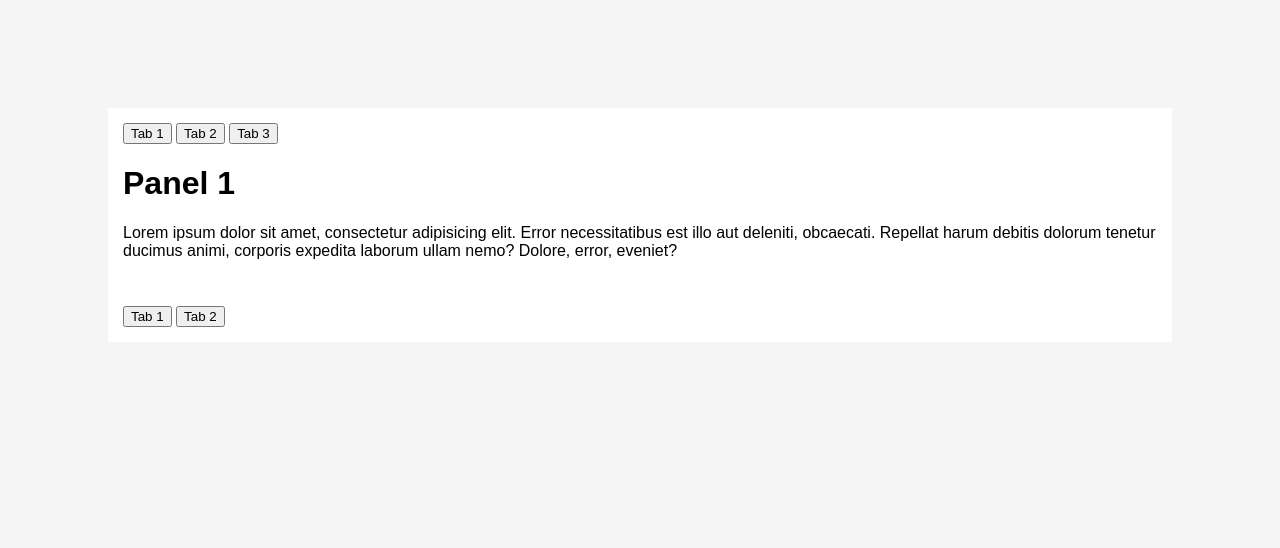
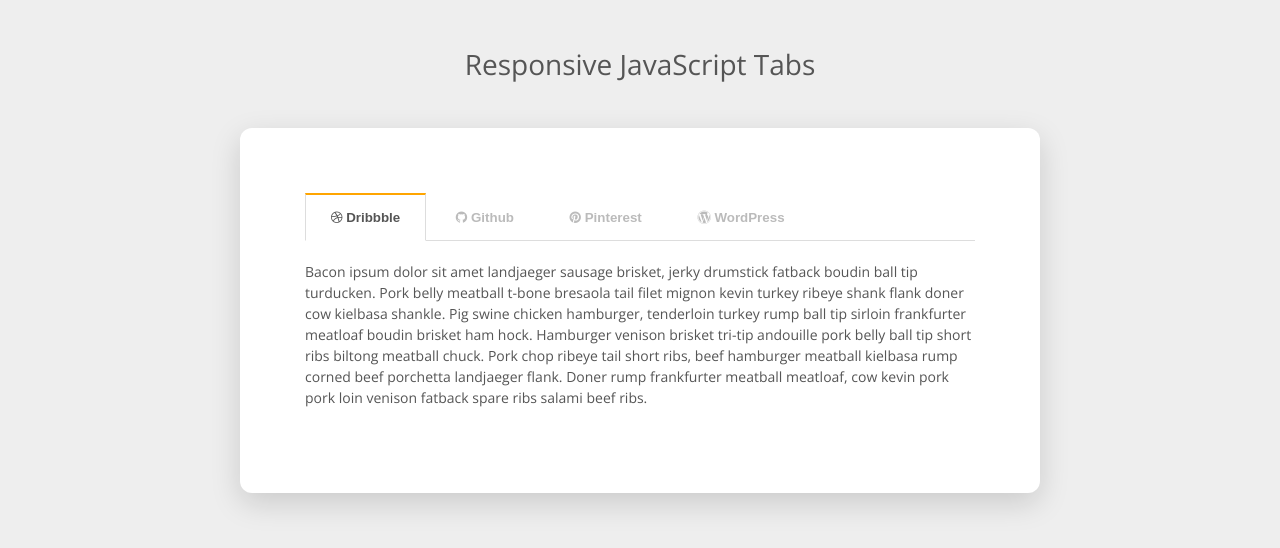
Before and after one commit to rearmustak/kingtab, a plain HTML site: page index.html in a window 1280 px wide. Drawn offline with nearby package versions, Linux system fonts and the light colour scheme.

Commit message:
Fixed some design issue

```diff
--- a/index.html
+++ b/index.html
@@ -3,53 +3,40 @@
 <head>
 	<meta charset="UTF-8">
 	<title>Es6 Bangla</title>
+	<link rel="stylesheet" href="https://fonts.googleapis.com/css?family=Open+Sans:400,600,700">
+	<link rel="stylesheet" href="https://maxcdn.bootstrapcdn.com/font-awesome/4.7.0/css/font-awesome.min.css">
 	<link rel="stylesheet" href="style.css">
 </head>
 <body>
 
+	<h1>Responsive JavaScript Tabs</h1>
 
-
-	<div class="tab-widget">
+	<main>
+		<div class="tab-widget">
 		<div class="tabs">
-			<button>Tab 1</button>
-			<button>Tab 2</button>
-			<button>Tab 3</button>
+			<button><i class="fa fa-dribbble"></i> Dribbble</button>
+			<button><i class="fa fa-github"></i> Github</button>
+			<button><i class="fa fa-pinterest"></i> Pinterest</button>
+			<button><i class="fa fa-wordpress"></i> WordPress</button>
 		</div>
 		<div class="panels">
 			<div>
-				<h1>Panel 1</h1>
+				<p>Bacon ipsum dolor sit amet landjaeger sausage brisket, jerky drumstick fatback boudin ball tip turducken. Pork belly meatball t-bone bresaola tail filet mignon kevin turkey ribeye shank flank doner cow kielbasa shankle. Pig swine chicken hamburger, tenderloin turkey rump ball tip sirloin frankfurter meatloaf boudin brisket ham hock. Hamburger venison brisket tri-tip andouille pork belly ball tip short ribs biltong meatball chuck. Pork chop ribeye tail short ribs, beef hamburger meatball kielbasa rump corned beef porchetta landjaeger flank. Doner rump frankfurter meatball meatloaf, cow kevin pork pork loin venison fatback spare ribs salami beef ribs.</p>
+			</div>
+			<div>
+				<p>Pig swine chicken hamburger, tenderloin turkey rump ball tip sirloin frankfurter meatloaf boudin brisket ham hock. Hamburger venison brisket tri-tip andouille pork belly ball tip short ribs biltong meatball chuck. Pork chop ribeye tail short ribs, beef hamburger meatball kielbasa rump corned beef porchetta landjaeger flank. Doner rump frankfurter meatball meatloaf, cow kevin pork pork loin venison fatback spare ribs salami beef ribs.</p>
+			</div>
+			<div>
+				<p>Lorem ipsum dolor sit amet, consectetur adipisicing elit. Error necessitatibus est illo aut deleniti, obcaecati. Repellat harum debitis dolorum tenetur ducimus animi, corporis expedita laborum ullam nemo? Dolore, error, eveniet?</p>
+
 				<p>Lorem ipsum dolor sit amet, consectetur adipisicing elit. Error necessitatibus est illo aut deleniti, obcaecati. Repellat harum debitis dolorum tenetur ducimus animi, corporis expedita laborum ullam nemo? Dolore, error, eveniet?</p>
 			</div>
 			<div>
-				<h1>Panel 2</h1>
-				<p>Lorem ipsum dolor sit amet, consectetur adipisicing elit. Error necessitatibus est illo aut deleniti, obcaecati. Repellat harum debitis dolorum tenetur ducimus animi, corporis expedita laborum ullam nemo? Dolore, error, eveniet?</p>
-			</div>
-			<div>
-				<h1>Panel 3</h1>
 				<p>Lorem ipsum dolor sit amet, consectetur adipisicing elit. Error necessitatibus est illo aut deleniti, obcaecati. Repellat harum debitis dolorum tenetur ducimus animi, corporis expedita laborum ullam nemo? Dolore, error, eveniet?</p>
 			</div>
 		</div>
 	</div>
-
-
-
-
-	<div class="tab-widget">
-		<div class="tabs">
-			<button>Tab 1</button>
-			<button>Tab 2</button>
-		</div>
-		<div class="panels">
-			<div>
-				<h1>Panel 1</h1>
-				<p>Lorem ipsum dolor sit amet, consectetur adipisicing elit. Error necessitatibus est illo aut deleniti, obcaecati. Repellat harum debitis dolorum tenetur ducimus animi, corporis expedita laborum ullam nemo? Dolore, error, eveniet?</p>
-			</div>
-			<div>
-				<h1>Panel 2</h1>
-				<p>Lorem ipsum dolor sit amet, consectetur adipisicing elit. Error necessitatibus est illo aut deleniti, obcaecati. Repellat harum debitis dolorum tenetur ducimus animi, corporis expedita laborum ullam nemo? Dolore, error, eveniet?</p>
-			</div>
-		</div>
-	</div>
+	</main>
 
 
 
--- a/style.css
+++ b/style.css
@@ -1,7 +1,44 @@
-body{
-	padding: 100px;
-	background-color: whitesmoke;
-	font-family: arial;
+*, *:before, *:after {
+  margin: 0;
+  padding: 0;
+  box-sizing: border-box;
+}
+
+html, body {
+  height: 100vh;
+}
+
+a,
+button:hover,
+button:focus {
+	outline: none;
+}
+
+body {
+  font: 14px/1 'Open Sans', sans-serif;
+  color: #555;
+  background: #eee;
+}
+
+h1 {
+  padding: 50px 0;
+  font-weight: 400;
+  text-align: center;
+}
+
+p {
+  margin: 0 0 20px;
+  line-height: 1.5;
+}
+
+main {
+  min-width: 320px;
+  max-width: 800px;
+  padding: 50px;
+  margin: 0 auto;
+  background: #fff;
+  box-shadow: 0 10px 30px rgba(0,0,0,0.15);
+  border-radius: 12px;
 }
 
 .tab-widget{
@@ -15,3 +52,31 @@ body{
 .panels .active{
 	display: block;
 }
+
+.panels {
+  padding: 20px 0 0;
+  border-top: 1px solid #ddd;
+}
+
+
+.tabs button {
+  display: inline-block;
+  margin: 0 0 -1px;
+  padding: 15px 25px;
+  font-weight: 600;
+  text-align: center;
+  color: #bbb;
+  background-color: transparent;
+  cursor: pointer;
+  border: 1px solid transparent;
+}
+.tabs button:hover {
+	color: #888;
+}
+
+.tabs button.active {
+	color: #555;
+    border: 1px solid #ddd;
+    border-top: 2px solid orange;
+    border-bottom: 1px solid #fff;
+}
```
